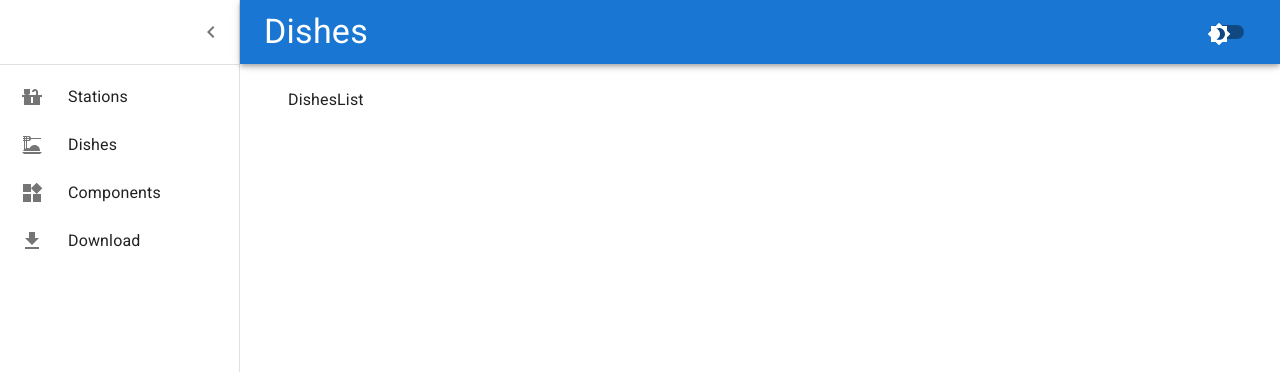
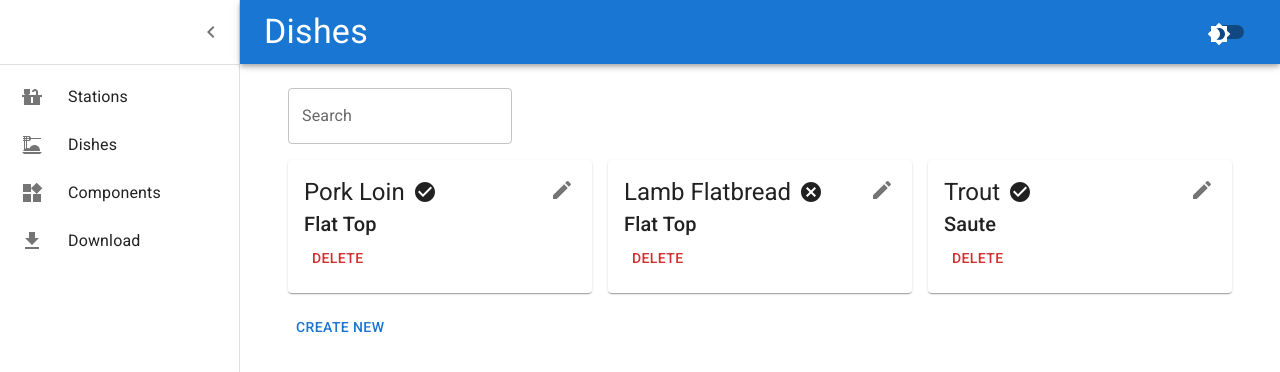
Before and after one commit to csamuele/preppr-old, a React (Create React App) app: page /dishes in a window 1280 px wide. Shown: the top 372 px of the page. Built offline with nearby package versions, Linux system fonts and the light colour scheme; the HTML template or start-up script is replaced by a standard one.

Commit message:
added dish cards

```diff
--- a/package.json
+++ b/package.json
@@ -8,6 +8,7 @@
     "@fontsource/roboto": "^5.0.3",
     "@mui/icons-material": "^5.11.16",
     "@mui/material": "^5.13.5",
+    "@mui/x-data-grid": "^6.9.0",
     "@reduxjs/toolkit": "^1.9.5",
     "@testing-library/jest-dom": "^5.16.5",
     "@testing-library/react": "^13.4.0",
--- a/src/App.tsx
+++ b/src/App.tsx
@@ -1,5 +1,7 @@
-import StationsList from './components/Stations/StationsList';
-import DishesTable from './components/Dishes/DishesTable';
+import StationsPage from './components/Stations/StationsPage';
+import DishesPage from './components/Dishes/DishesPage';
+import ComponentsPage from './components/Componenents/ComponentsPage';
+import DownloadPage from './components/Download/DownloadPage';
 import Root from './layout/Root';
 import {
   createBrowserRouter,
@@ -10,8 +12,10 @@ import {
 
 const router = createBrowserRouter(createRoutesFromElements(
   <Route path="/" element={<Root />}>
-    <Route path="stations" element={<StationsList />}/>
-    <Route path="dishes" element={<DishesTable/>}/>
+    <Route path="stations" element={<StationsPage />}/>
+    <Route path="dishes" element={<DishesPage/>}/>
+    <Route path="components" element={<ComponentsPage/>}/>
+    <Route path="download" element={<DownloadPage/>}/>
   </Route>,
 
 ));
--- /dev/null
+++ b/src/components/Componenents/ComponentsPage.tsx
@@ -0,0 +1,11 @@
+
+
+const ComponentsPage:React.FC = () => {
+    return (
+        <div>
+            ComponentsTable
+        </div>
+    );
+}
+
+export default ComponentsPage;
--- /dev/null
+++ b/src/components/Dishes/DishCard.tsx
@@ -0,0 +1,54 @@
+import Card from "@mui/material/Card/Card";
+import Typography from "@mui/material/Typography/Typography";
+import Grid from "@mui/material/Grid/Grid";
+import IconButton from "@mui/material/IconButton/IconButton";
+import Button from "@mui/material/Button/Button";
+import EditIcon from "@mui/icons-material/Edit";
+import DeleteIcon from "@mui/icons-material/Delete";
+import Box from "@mui/material/Box";
+import { CheckCircle, Cancel } from "@mui/icons-material";
+
+interface DishCardProps {
+  dish: any;
+}
+
+const DishCard: React.FC<DishCardProps> = ({ dish }) => {
+  const isActive = dish.isActive;
+
+  return (
+    <Grid item xs={12} lg={4}>
+      <Card sx={{ p: 2, position: "relative" }}>
+        <Box
+          sx={{
+            display: "flex",
+            justifyContent: "flex-end",
+            position: "absolute",
+            top: 10,
+            right: 10,
+            zIndex: 1
+          }}
+        >
+          <IconButton>
+            <EditIcon />
+          </IconButton>
+        </Box>
+        <Box sx={{ display: "flex", alignItems: "center" }}>
+          <Typography variant="h5" component="h2">
+            {dish.name}
+          </Typography>
+          {isActive ? (
+            <CheckCircle sx={{ marginLeft: 1}} />
+          ) : (
+            <Cancel sx={{ marginLeft: 1}} />
+          )}
+        </Box>
+        <Typography variant="h6" component="h3">
+          {dish.station}
+        </Typography>
+          <Button color="error">Delete</Button>
+      </Card>
+    </Grid>
+  );
+};
+
+export default DishCard;
--- /dev/null
+++ b/src/components/Dishes/DishNewEdit.tsx
@@ -0,0 +1,63 @@
+import * as React from "react";
+import Box from "@mui/material/Box";
+import Typography from "@mui/material/Typography";
+import Modal from "@mui/material/Modal";
+import TextField from "@mui/material/TextField";
+import Grid from "@mui/material/Grid";
+import Select, {SelectChangeEvent} from "@mui/material/Select/Select";
+import MenuItem from "@mui/material/MenuItem/MenuItem";
+import InputLabel from "@mui/material/InputLabel/InputLabel";
+import FormControl from "@mui/material/FormControl/FormControl";
+
+const style = {
+  position: "absolute" as "absolute",
+  top: "50%",
+  left: "50%",
+  transform: "translate(-50%, -50%)",
+  width: 400,
+  bgcolor: "background.paper",
+  border: "2px solid #000",
+  boxShadow: 24,
+  p: 4,
+};
+
+interface DishNewEditProps {
+  open: boolean;
+  onClose: () => void;
+}
+
+const DishNewEdit: React.FC<DishNewEditProps> = ({ open, onClose }) => {
+    const [station, setStation] = React.useState('');
+
+    const handleChange = (event: SelectChangeEvent) => {
+      setStation(event.target.value as string);
+    };
+  return (
+    <Modal
+      open={open}
+      onClose={onClose}
+      aria-labelledby="modal-modal-title"
+      aria-describedby="modal-modal-description"
+    >
+      <Box sx={style}>
+        <Grid container spacing={3}>
+          <Grid item xs={12}>
+            <TextField label="Dish Name" variant="standard" />
+          </Grid>
+          <Grid item xs={12} lg={6}>
+            <FormControl fullWidth>
+            <InputLabel id="station-label">Station</InputLabel>
+            <Select labelId="station-label" id="station-select" value={station} label="Station" onChange={handleChange}>
+              <MenuItem value={"pantry"}>Pantry</MenuItem>
+              <MenuItem value={"saute"}>Saute</MenuItem>
+              <MenuItem value={"flat-top"}>Flat Top</MenuItem>
+            </Select>
+            </FormControl>
+          </Grid>
+        </Grid>
+      </Box>
+    </Modal>
+  );
+};
+
+export default DishNewEdit;
--- /dev/null
+++ b/src/components/Dishes/DishesPage.tsx
@@ -0,0 +1,102 @@
+import * as React from "react";
+import { DataGrid, GridColDef } from "@mui/x-data-grid";
+import Grid from "@mui/material/Grid";
+import Button from "@mui/material/Button";
+import Checkbox from "@mui/material/Checkbox/Checkbox";
+import IconButton from "@mui/material/IconButton/IconButton";
+import EditIcon from "@mui/icons-material/Edit";
+import DeleteIcon from "@mui/icons-material/Delete";
+import TextField from "@mui/material/TextField";
+import DishNewEdit from "./DishNewEdit";
+import DishCard from "./DishCard";
+
+const columns: GridColDef[] = [
+    { field: "dish", headerName: "Dish", flex: 1 },
+    { field: "station", headerName: "Station", flex: 1 },
+    {
+        field: "isActive",
+        headerName: "Active",
+        width: 100,
+        type: "checkbox",
+        renderCell: (params) => <Checkbox checked={params.value} />,
+    },
+    {
+        field: "edit",
+        headerName: "Edit",
+        width: 100,
+        type: "button",
+        renderCell: (params) => (
+            <IconButton>
+                <EditIcon />
+            </IconButton>
+        ),
+    },
+    {
+        field: "delete",
+        headerName: "Delete",
+        width: 100,
+        type: "button",
+        renderCell: (params) => (
+            <IconButton>
+                <DeleteIcon />
+            </IconButton>
+        ),
+    },
+];
+
+const rows = [
+    { id: 1, dish: "Pork Loin", station: "Flat Top", isActive: true },
+    { id: 2, dish: "Lamb Flatbread", station: "Flat Top", isActive: false },
+    { id: 3, dish: "Trout", station: "Saute", isActive: true },
+];
+
+const DishesPage: React.FC = () => {
+    const handleSearchChange = (event: React.ChangeEvent<HTMLInputElement>) => {
+        // Handle search functionality
+        console.log(event.target.value);
+    };
+    const [open, setOpen] = React.useState(false);
+    const handleOpen = () => setOpen(true);
+    const handleClose = () => setOpen(false);
+    return (
+        <Grid container spacing={2}>
+            <Grid item xs={12} lg={3}>
+                <TextField
+                    label="Search"
+                    variant="outlined"
+                    onChange={handleSearchChange}
+                    fullWidth
+                />
+            </Grid>
+
+            <Grid item container spacing={2} xs={12}>
+                {[
+                    {
+                        name: "Pork Loin",
+                        station: "Flat Top",
+                        isActive: true,
+                    },
+                    {
+                        name: "Lamb Flatbread",
+                        station: "Flat Top",
+                        isActive: false,
+                    },
+                    {
+                        name: "Trout",
+                        station: "Saute",
+                        isActive: true,
+                    },
+
+                ].map((dish) => {
+                    return <DishCard dish={dish} />;
+                })}
+            </Grid>
+            <Grid item xs={12} lg={3}>
+                <Button onClick={handleOpen}>Create New</Button>
+                <DishNewEdit open={open} onClose={handleClose} />
+            </Grid>
+        </Grid>
+    );
+};
+
+export default DishesPage;
--- a/src/components/Dishes/DishesTable.tsx
+++ /dev/null
@@ -1,9 +0,0 @@
-const DishesTable: React.FC = () => {
-    return (
-        <div>
-            DishesList
-        </div>
-    );
-}
-
-export default DishesTable;
--- /dev/null
+++ b/src/components/Download/DownloadPage.tsx
@@ -0,0 +1,9 @@
+const DownloadPage:React.FC = () => {
+    return (
+        <div>
+            DownloadsPage
+        </div>
+    );
+};
+
+export default DownloadPage;
--- a/src/components/Stations/Station.tsx
+++ b/src/components/Stations/Station.tsx
@@ -3,7 +3,7 @@ import DishAccordian from './DishAccordian';
 
 const Station = () => {
     return (
-        <Grid item xs={4}>
+        <Grid item xs={12} lg={4}>
             <Card sx={{p: 2}}>
                 <Typography variant='h5' component='h2'>Station</Typography>
                 <DishAccordian/>
--- a/src/components/Stations/StationsList.tsx
+++ b/src/components/Stations/StationsPage.tsx
@@ -2,7 +2,7 @@ import { Grid } from '@mui/material'
 import React from 'react'
 import Station from './Station'
 
-const StationsList = () => {
+const StationsPage = () => {
     return (
         <Grid container spacing={3}>
             <Station/>
@@ -12,4 +12,4 @@ const StationsList = () => {
     );
 }
 
-export default StationsList;
+export default StationsPage;
--- a/src/layout/Root.tsx
+++ b/src/layout/Root.tsx
@@ -114,7 +114,7 @@ export default function Root() {
   const colorMode = useContext(ColorModeContext);
 
   const theme = useTheme();
-  const [open, setOpen] = React.useState(true);
+  const [open, setOpen] = React.useState(false); // Set initial state to false
 
   const handleDrawerOpen = () => {
     setOpen(true);
@@ -123,6 +123,19 @@ export default function Root() {
   const handleDrawerClose = () => {
     setOpen(false);
   };
+
+  // Check screen size on component mount and set the initial state of the drawer accordingly
+  React.useEffect(() => {
+    const handleResize = () => {
+      setOpen(window.innerWidth >= theme.breakpoints.values.lg);
+    };
+    window.addEventListener('resize', handleResize);
+    handleResize(); // Call handleResize initially to set the initial state
+
+    return () => {
+      window.removeEventListener('resize', handleResize);
+    };
+  }, [theme.breakpoints.values.lg]);
 
   return (
     <Box sx={{ display: 'flex' }}>
@@ -158,22 +171,22 @@ export default function Root() {
           {[
             {
               name: 'Stations',
-                    icon: <CountertopsIcon/>
+              icon: <CountertopsIcon />,
             },
             {
               name: 'Dishes',
-                    icon: <DinnerDiningIcon/>,
+              icon: <DinnerDiningIcon />,
             },
             {
               name: 'Components',
-                    icon: <WidgetsIcon/>,
+              icon: <WidgetsIcon />,
             },
             {
               name: 'Download',
-                    icon: <DownloadIcon/>,
-                }].map((item) => (
-
-            <ListItemLink key={item.name} to={item.name.toLowerCase()} primary={item.name} icon={item.icon} open={open}/>
+              icon: <DownloadIcon />,
+            },
+          ].map((item) => (
+            <ListItemLink key={item.name} to={item.name.toLowerCase()} primary={item.name} icon={item.icon} open={open} />
           ))}
         </List>
       </Drawer>
```
Also changed, not shown: 1 other file (tests, documents, lock files or other folders). Lines whose indentation alone changed are shown as unchanged.
